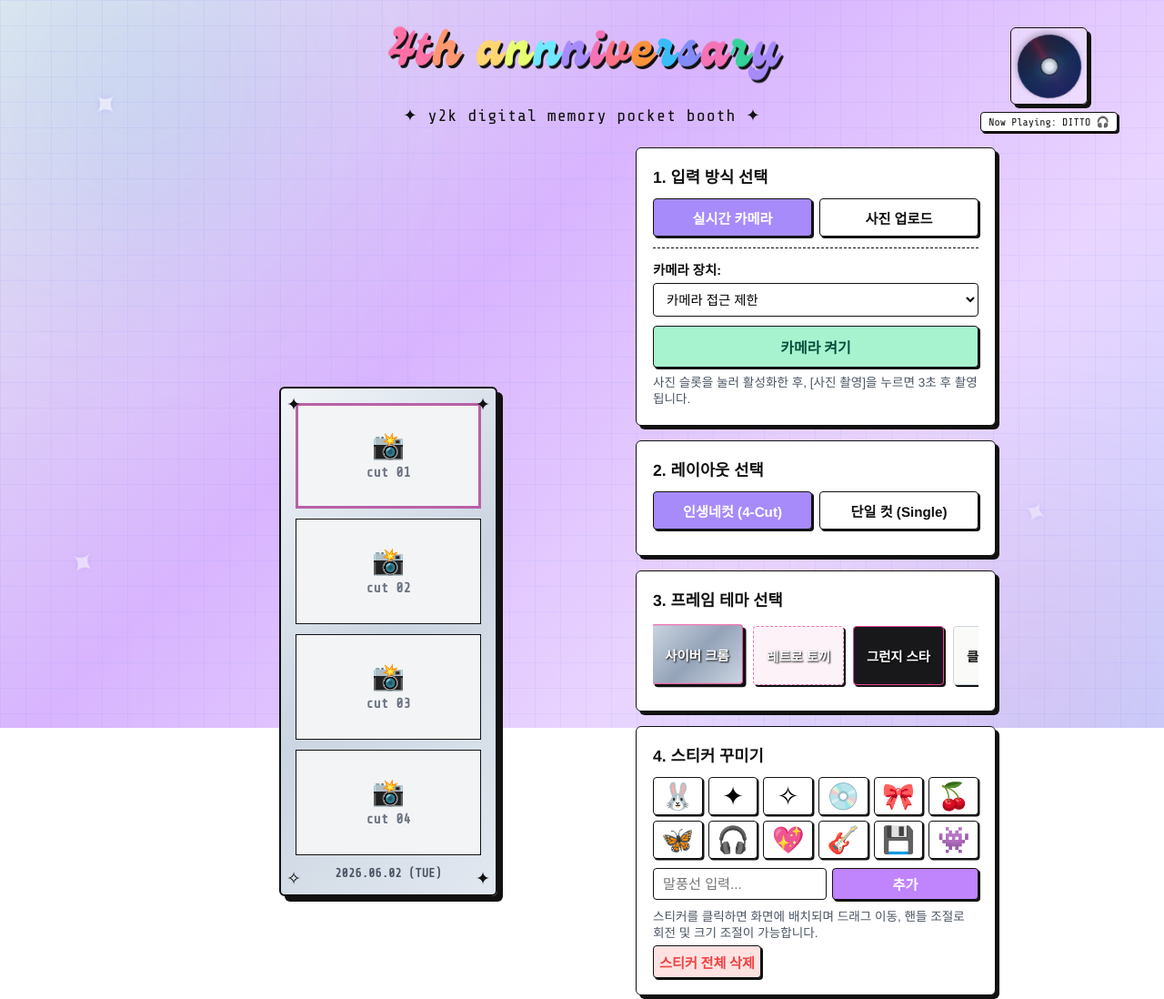
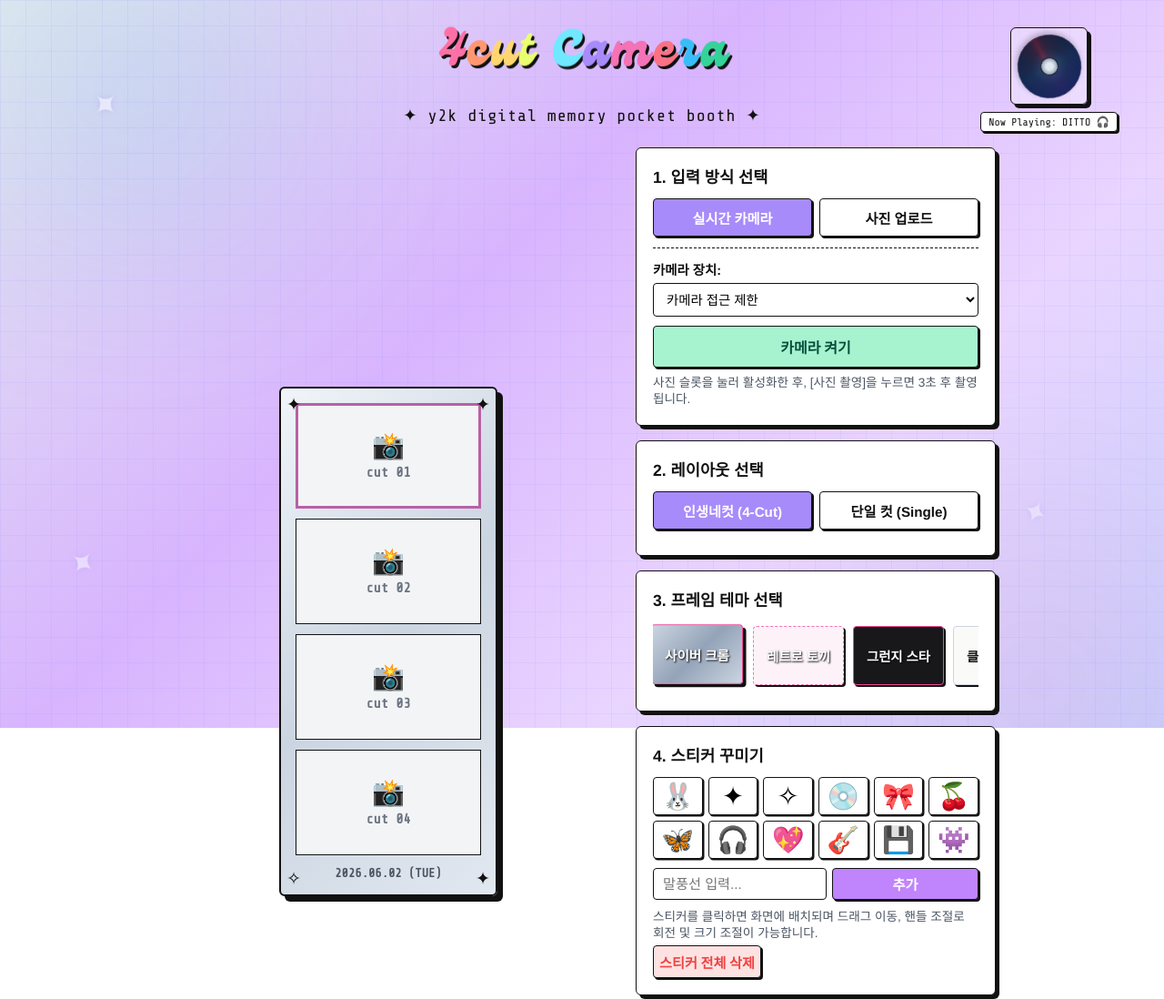
Before and after one commit to yeojisun/anniversary-frame, a plain HTML site: page index.html in a window 1280 px wide. Shown: the top 1098 px of the page at 91% size. Drawn offline with nearby package versions, Linux system fonts and the light colour scheme; a web font is replaced by a local one.

Commit message:
Update title name to 4cut Camera in HTML document, canvas rendering, and page title

```diff
--- a/app.js
+++ b/app.js
@@ -962,14 +962,13 @@ function drawStarPattern(ctx, cx, cy, spikes, outerRadius, innerRadius) {
   ctx.fill();
 }
 
-// Draw clean flat character by character title in cute font Jua onto canvas
+// Draw clean flat character by character title in cute font Genty onto canvas
 function drawCuteTitle(ctx, canvasWidth, canvasHeight) {
-  const text = "4th anniversary";
+  const text = "4cut Camera";
   const colors = [
-    "#ff70a6", "#ff70a6", "#ff9770", " ",
-    "#ffd670", "#e9ff70", "#70e8ff", "#a78bfa",
-    "#f472b6", "#fb7185", "#fb923c", "#38bdf8",
-    "#818cf8", "#f472b6", "#34d399", "#a78bfa"
+    "#ff70a6", "#ff9770", "#ffd670", "#e9ff70", " ",
+    "#70e8ff", "#a78bfa", "#f472b6", "#fb7185", "#38bdf8",
+    "#34d399"
   ];
 
   ctx.save();
--- a/index.html
+++ b/index.html
@@ -3,7 +3,7 @@
 <head>
   <meta charset="UTF-8">
   <meta name="viewport" content="width=device-width, initial-scale=1.0">
-  <title>4th Anniversary - Y2K Photo Booth</title>
+  <title>4cut Camera - Y2K Photo Booth</title>
   <!-- Load clean typography + cute rounded fonts for the title -->
   <link rel="preconnect" href="https://fonts.googleapis.com">
   <link rel="preconnect" href="https://fonts.gstatic.com" crossorigin>
@@ -43,21 +43,16 @@
       <div class="title-container">
         <h1 class="cute-title" id="cuteTitle">
           <span style="color: #ff70a6;">4</span>
-          <span style="color: #ff70a6;">t</span>
-          <span style="color: #ff9770;">h</span>
+          <span style="color: #ff9770;">c</span>
+          <span style="color: #ffd670;">u</span>
+          <span style="color: #e9ff70;">t</span>
           <span class="space">&nbsp;</span>
-          <span style="color: #ffd670;">a</span>
-          <span style="color: #e9ff70;">n</span>
-          <span style="color: #70e8ff;">n</span>
-          <span style="color: #a78bfa;">n</span>
-          <span style="color: #f472b6;">i</span>
-          <span style="color: #fb7185;">v</span>
-          <span style="color: #fb923c;">e</span>
+          <span style="color: #70e8ff;">C</span>
+          <span style="color: #a78bfa;">a</span>
+          <span style="color: #f472b6;">m</span>
+          <span style="color: #fb7185;">e</span>
           <span style="color: #38bdf8;">r</span>
-          <span style="color: #818cf8;">s</span>
-          <span style="color: #f472b6;">a</span>
-          <span style="color: #34d399;">r</span>
-          <span style="color: #a78bfa;">y</span>
+          <span style="color: #34d399;">a</span>
         </h1>
       </div>
       <p class="subtitle">✦ y2k digital memory pocket booth ✦</p>
```
